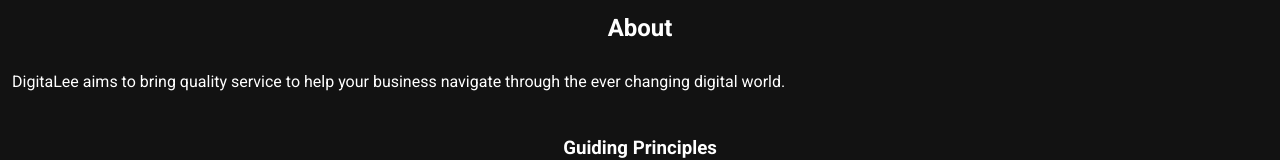
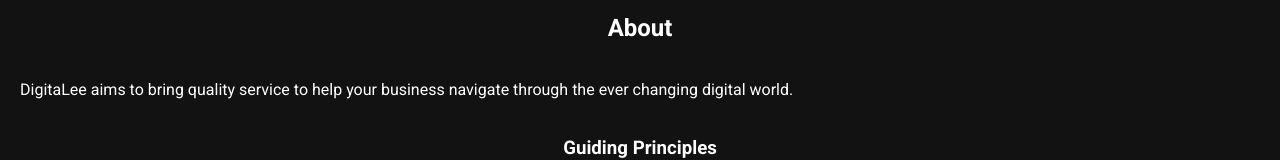
Before and after one commit to justjo120/digitalee, a Nuxt app: page /about in a window 1280 px wide. Shown: the part 545-705 px from the top of the page. Built offline with nearby package versions, Linux system fonts and the light colour scheme.

Commit message:
Update index.vue

```diff
--- a/pages/about/index.vue
+++ b/pages/about/index.vue
@@ -6,7 +6,7 @@
       </h2>
     </v-col>
     <v-col cols="12">
-      <p class="text-justify">
+      <p class="text-justify ma-2">
         DigitaLee aims to bring quality service to help your business navigate through the ever changing digital world.
       </p>
     </v-col>
```
